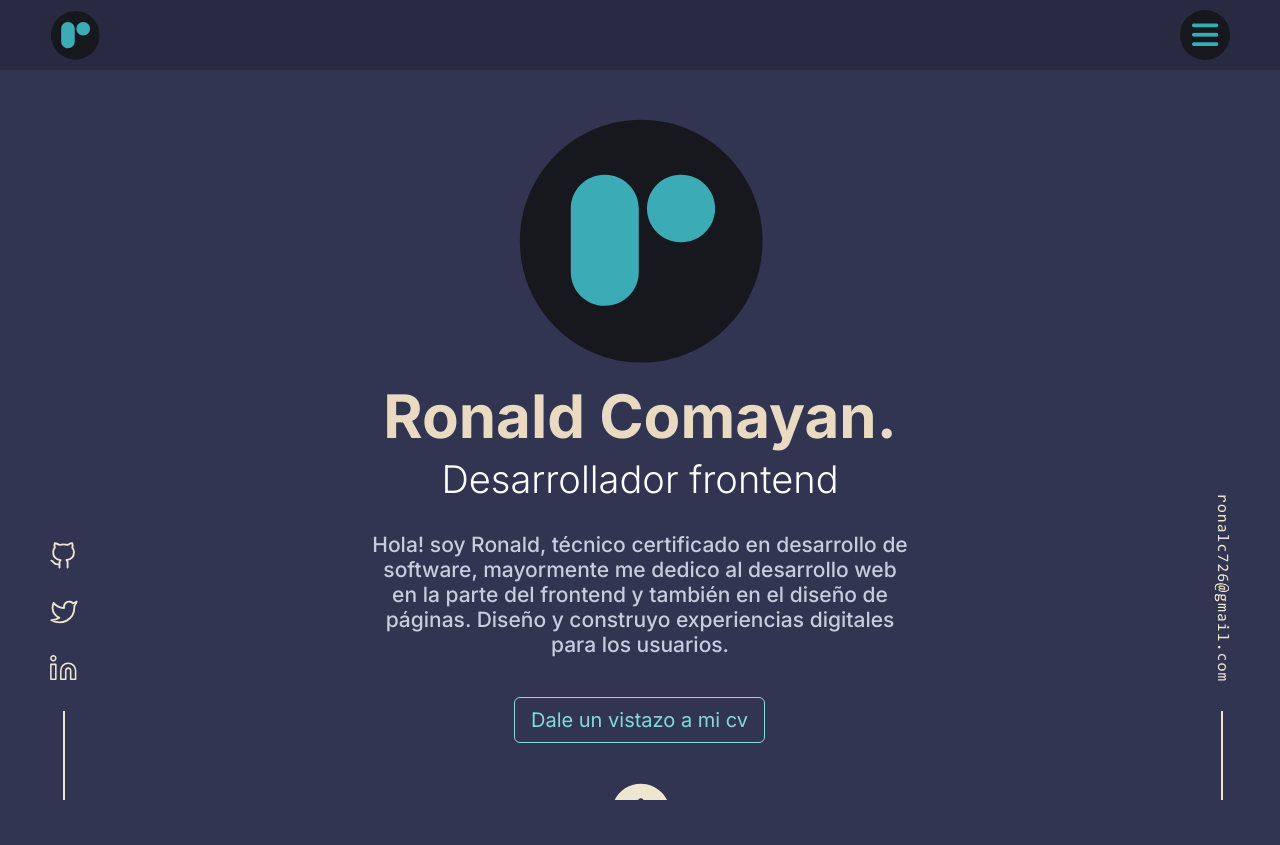
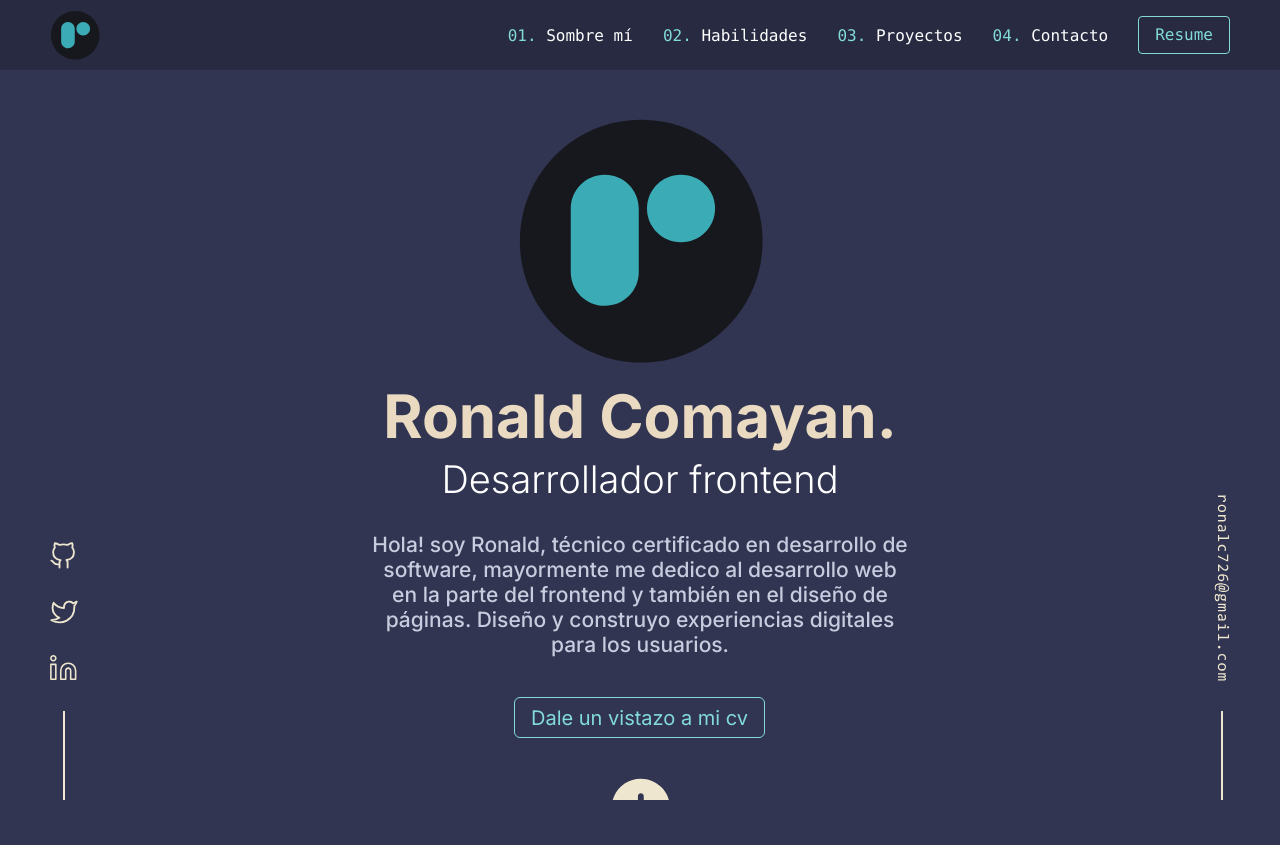
Before and after one commit to comayocode/portfolio-2, a plain HTML site: page index.html in a window 1280 px wide. Shown: the top 845 px of the page. Drawn offline with nearby package versions, Linux system fonts and the light colour scheme.

Commit message:
feat: Quitar menu hamburguesa y añadir menu para dispositivos grandes

```diff
--- a/css/navbar.css
+++ b/css/navbar.css
@@ -216,3 +216,63 @@
         margin-top: 20px;
     }
 }
+
+@media (min-width: 960px) {
+
+    /* ------------------------------------------------------ */
+    /* --- Botones abrir y cerrar menús / Animación clip-path */
+    /* ------------------------------------------------------ */
+    /* +---- Estilos básicos del boton ----+ */
+    #open-menu {
+        display: none;
+    }
+
+    /* +--- Cambio de ubiccion del menu ----+ */
+    .menu {
+        position: relative;
+        background-color: transparent;
+        flex-flow: row;
+        clip-path: none;
+        overflow-y: hidden;
+        overflow-x: hidden;
+        width: auto;
+        padding-top: 0;
+    }
+
+    .menu a {
+        padding-bottom: 0;
+    }
+
+    .menu li {
+        padding: 0;
+    }
+
+    .menu-item a {
+        line-height: 20px;
+        padding-left: 30px;
+    }
+
+    .menu.active {
+        clip-path: none;
+    }
+
+    .menu a {
+        font-size: 16px;
+        font-weight: 500;
+        /* padding-bottom: 22px; */
+    }
+
+    .menu a::before {
+        content: none;
+        position: inherit;
+        transform: none;
+    }
+
+    /* +---- Boton descargar resume ----+ */
+    .btn-resume {
+        font-size: 16px;
+        padding: 0.6rem 1rem;
+        margin-top: 0;
+        margin-left: 30px;
+    }
+}
```
